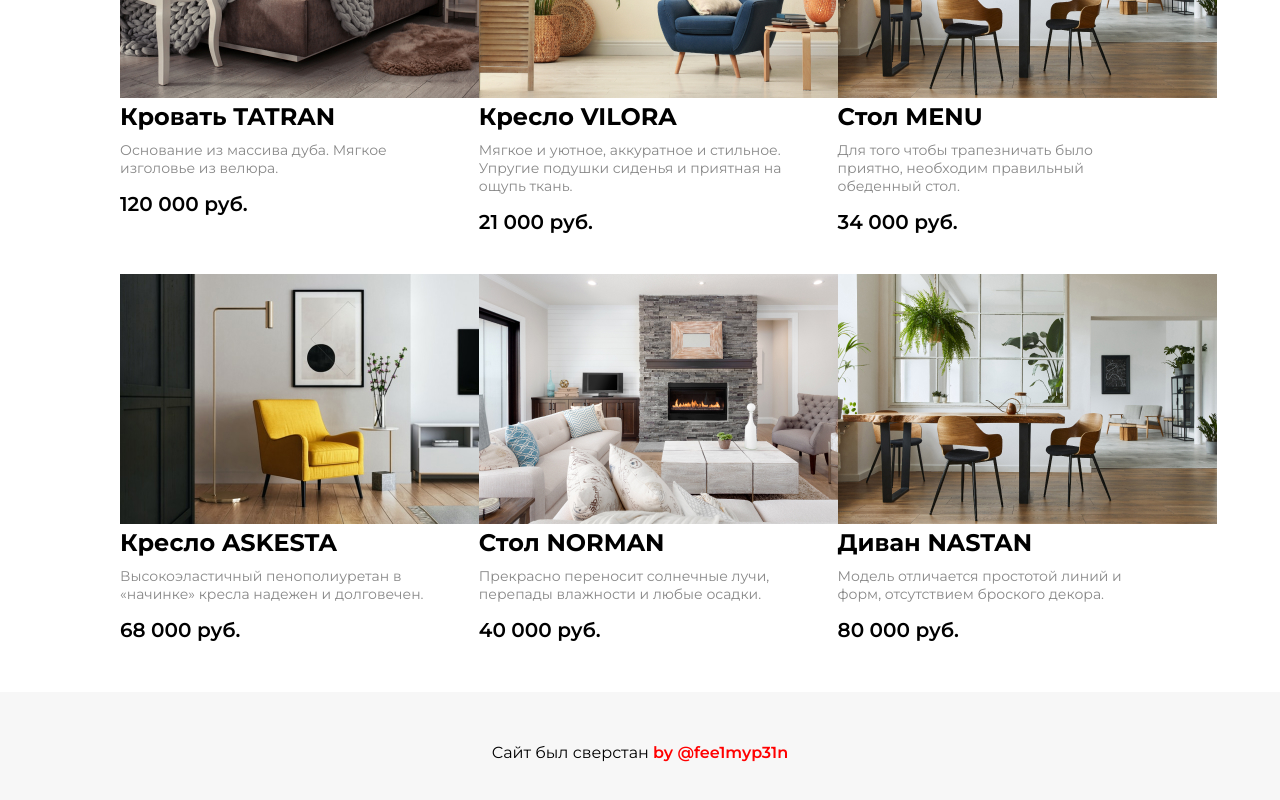
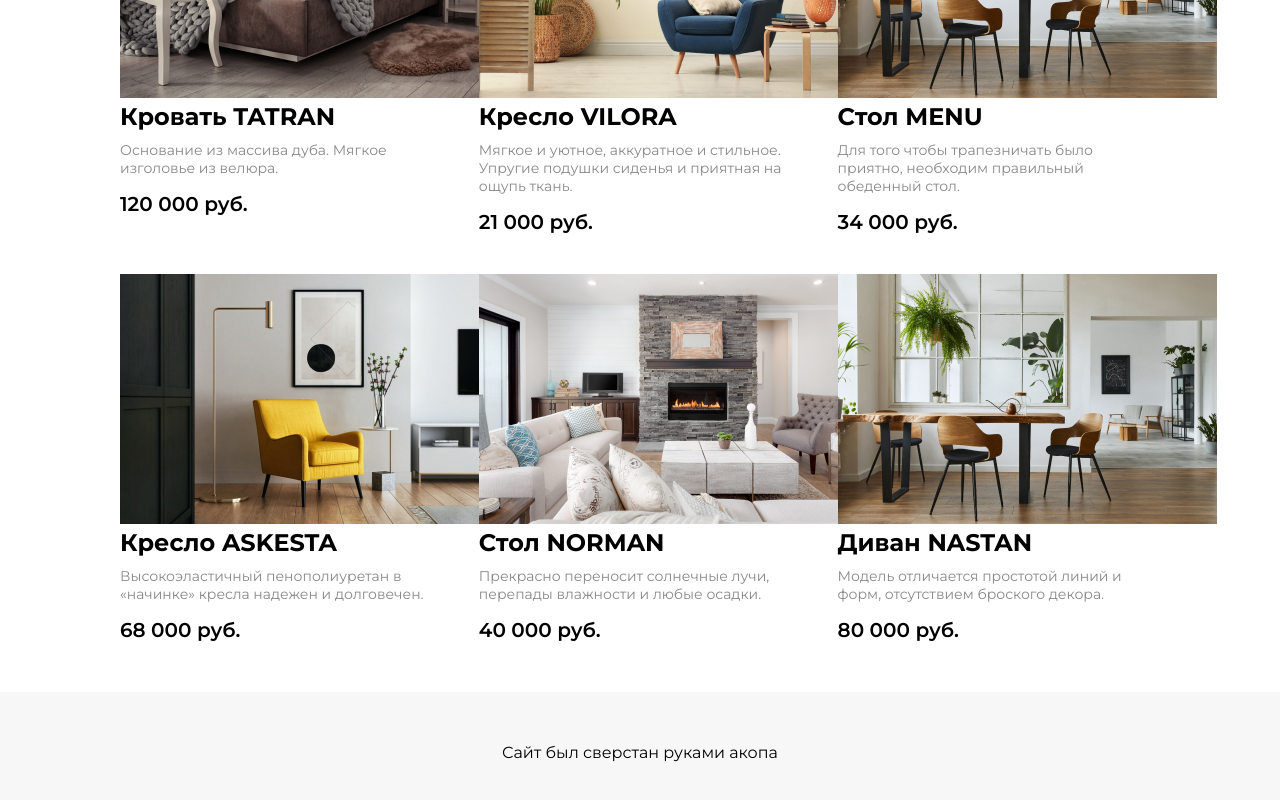
Before and after one commit to akopmanukyan2008-netizen/8-8-7-7-, a plain HTML site: page index.html in a window 1280 px wide. Shown: the part 1060-1860 px from the top of the page. Drawn offline with Linux system fonts and the light colour scheme.

Commit message:
Update index.html

```diff
--- a/index.html
+++ b/index.html
@@ -91,7 +91,7 @@
     </main>
 
     <footer class="footer">
-        <p class="footer-copy">Сайт был сверстан <span class="red-footer">by @fee1myp31n</span></p>
+        <p class="footer-copy">Сайт был сверстан руками акопа</p>
     </footer>
 </body>
 </html>
```
